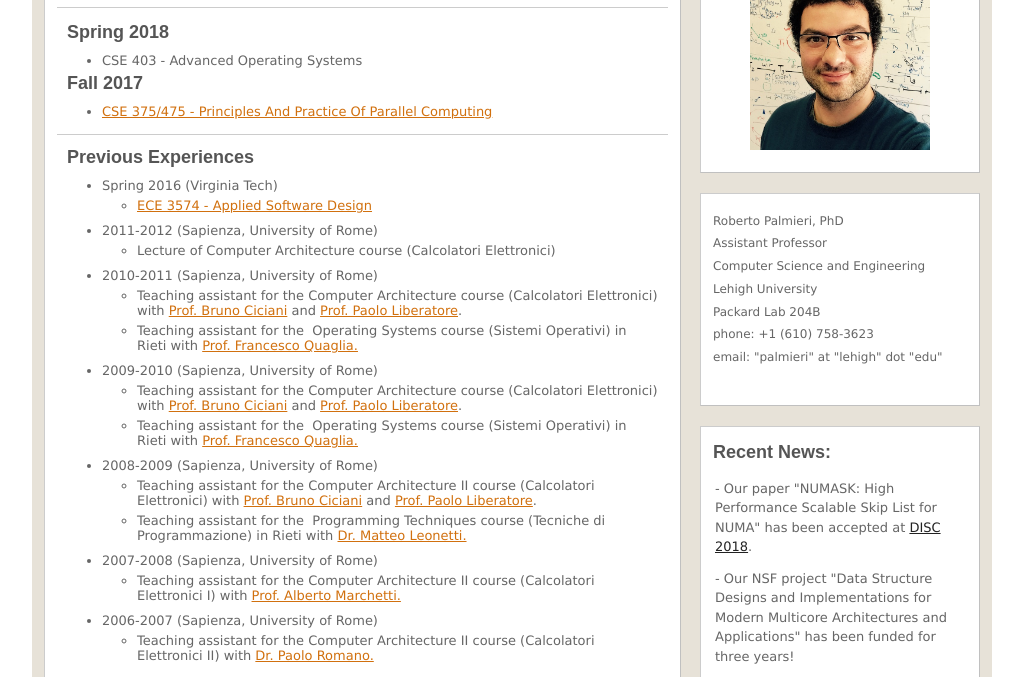
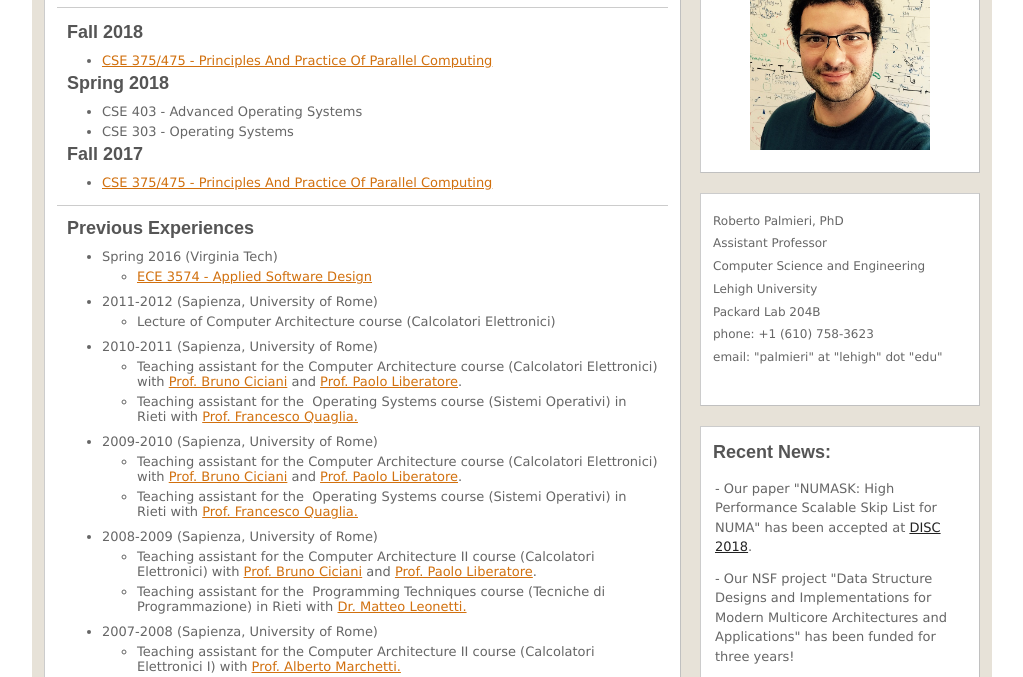
Before and after one commit to robertopalmieri/robertopalmieri.github.io, a plain HTML site: page website/teaching.html in a window 1280 px wide. Shown: the part 123-800 px from the top of the page, without its empty margins (128-1151 px from the left). Drawn offline with Linux system fonts and the light colour scheme.

Commit message:
teaching updated

```diff
--- a/website/teaching.html
+++ b/website/teaching.html
@@ -42,10 +42,19 @@
     <tr>
     <tr>
       <td style="vertical-align: top;" rowspan="1" colspan="1">
+      <h3>Fall 2018</h3>
+          <ul>
+              <li>
+                  <div><unused><span style="font-size: small;"><a href="http://www.cse.lehigh.edu/cse-375">CSE 375/475 - Principles And Practice Of Parallel Computing</a></span></unused><unused><span style="font-size: small;" /></unused></div>
+              </li>
+          </ul>
       <h3>Spring 2018</h3>
           <ul>
               <li>
                   <div><unused><span style="font-size: small;">CSE 403 - Advanced Operating Systems</span></unused><unused><span style="font-size: small;" /></unused></div>
+              </li>
+              <li>
+                  <div><unused><span style="font-size: small;">CSE 303 - Operating Systems</span></unused><unused><span style="font-size: small;" /></unused></div>
               </li>
           </ul>
       <h3>Fall 2017</h3>
```
Also changed, not shown: 1 other file.
